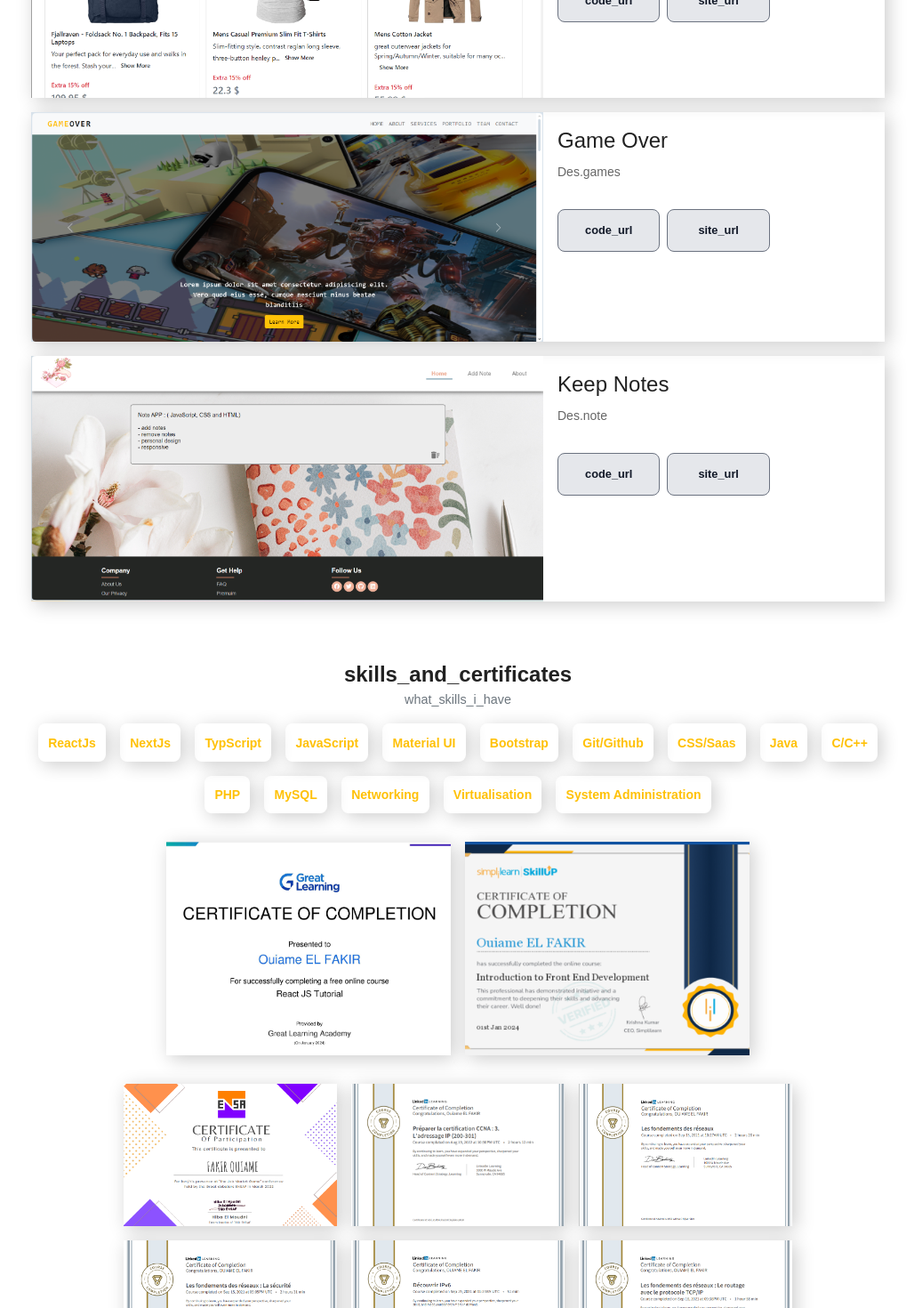
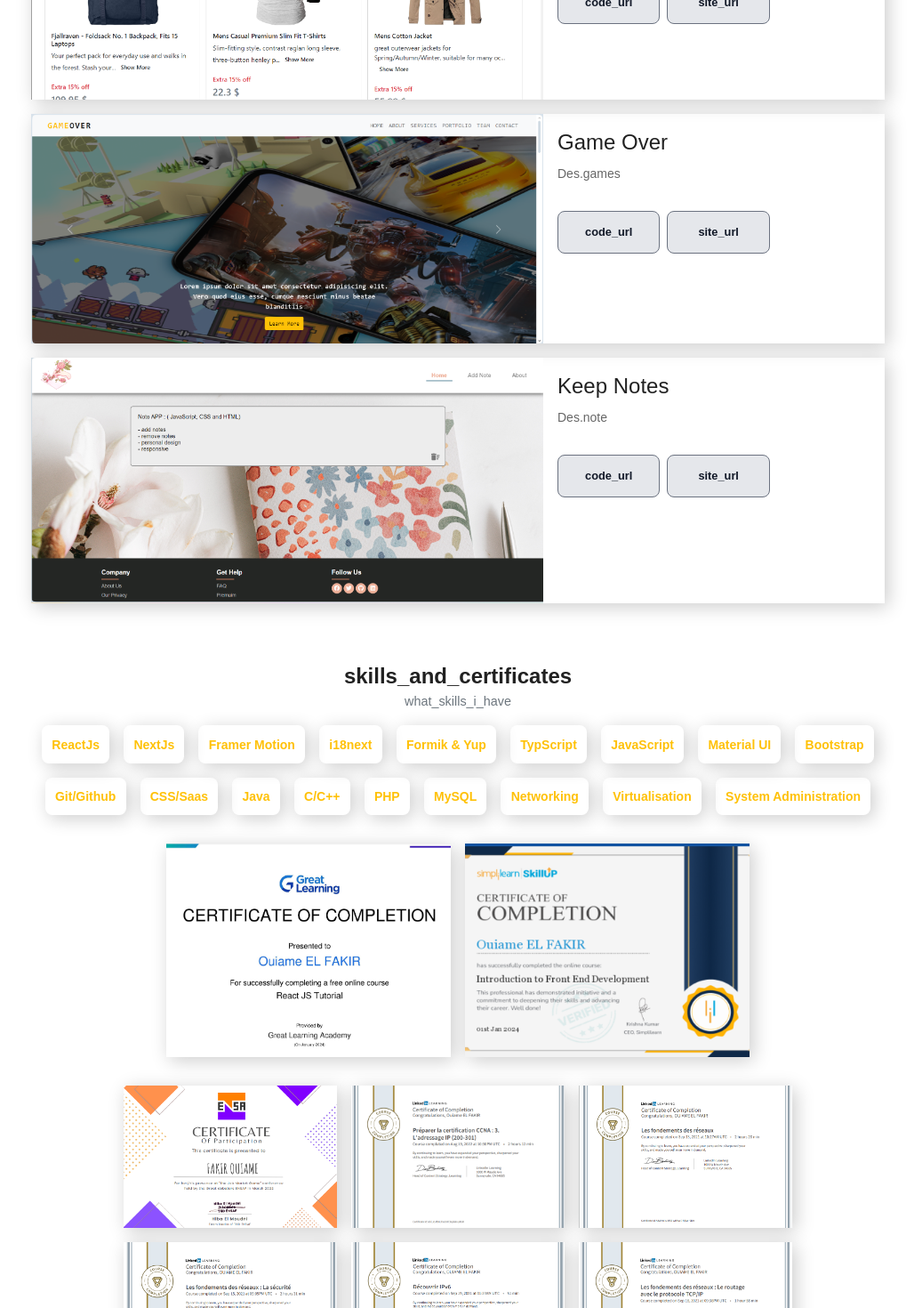
Before and after one commit to OuiameFakir/ouiamefakir-portfolio, a Next.js app: page /en in a window 1280 px wide. Shown: the part 1140-2610 px from the top of the page at 89% size, without its empty margins (125-1162 px from the left). Built offline with nearby package versions, Linux system fonts and the light colour scheme; what i18next-resources-to-backend would draw is missing.

Commit message:
add some animations using Framer Motion

```diff
--- a/_assets/variables/skillsData.ts
+++ b/_assets/variables/skillsData.ts
@@ -9,54 +9,66 @@ export const skillsData = [
   },
   {
     id: 3,
+    skill: "Framer Motion",
+  },
+  {
+    id: 4,
+    skill: "i18next",
+  },
+  {
+    id: 5,
+    skill: "Formik & Yup",
+  },
+  {
+    id: 6,
     skill: "TypScript",
   },
   {
-    id: 4,
+    id: 7,
     skill: "JavaScript",
   },
   {
-    id: 5,
+    id: 8,
     skill: "Material UI",
   },
   {
-    id: 6,
+    id: 9,
     skill: "Bootstrap",
   },
   {
-    id: 7,
+    id: 10,
     skill: "Git/Github",
   },
   {
-    id: 8,
+    id: 11,
     skill: "CSS/Saas",
   },
   {
-    id: 9,
+    id: 12,
     skill: "Java",
   },
   {
-    id: 10,
+    id: 13,
     skill: "C/C++",
   },
   {
-    id: 11,
+    id: 14,
     skill: "PHP",
   },
   {
-    id: 12,
+    id: 15,
     skill: "MySQL",
   },
   {
-    id: 13,
+    id: 16,
     skill: "Networking",
   },
   {
-    id: 14,
+    id: 17,
     skill: "Virtualisation",
   },
   {
-    id: 15,
+    id: 18,
     skill: "System Administration",
   },
 ];
--- a/components/card/card.tsx
+++ b/components/card/card.tsx
@@ -8,7 +8,7 @@ import { StaticImageData } from "next/image";
 import { CardContainer, CardFooter } from "./card.style";
 import theme from "@/utils/theme";
 import { useTranslation } from "@/src/app/i18n/client";
-
+import { motion, useScroll, useTransform } from "framer-motion";
 export default function ProjectCard({
   lng,
   id,
@@ -27,8 +27,20 @@ export default function ProjectCard({
   site: string;
 }) {
   const { t } = useTranslation(lng, "projects");
+  const ref = React.useRef<HTMLDivElement>(null);
+  const { scrollYProgress } = useScroll({
+    target: ref,
+    offset: ["0 1", "1.33 1"],
+  });
+  const scaleProgress = useTransform(scrollYProgress, [0, 1], [0.7, 1]);
+  const opacityProgress = useTransform(scrollYProgress, [0, 1], [0.1, 1]);
   return (
-    <CardContainer key={id}>
+    <motion.div
+      key={id}
+      ref={ref}
+      style={{ scale: scaleProgress, opacity: opacityProgress }}
+    >
+      <CardContainer>
         <CardMedia
           component="img"
           image={img.src}
@@ -64,5 +76,6 @@ export default function ProjectCard({
           </CardFooter>
         </Box>
       </CardContainer>
+    </motion.div>
   );
 }
--- a/components/card/cardCertif.tsx
+++ b/components/card/cardCertif.tsx
@@ -6,6 +6,7 @@ import {
   CertifCardImgContainer,
   CertifCardPrincipalImgContainer,
 } from "./card.style";
+import { motion } from "framer-motion";
 
 export function CertifCardPrincipal({
   id,
@@ -14,7 +15,27 @@ export function CertifCardPrincipal({
   id: number;
   img: StaticImageData;
 }) {
+  const ref = React.useRef<HTMLDivElement>(null);
+  const certifAnimation = {
+    initial: {
+      opacity: 0,
+    },
+    animate: (id: number) => ({
+      opacity: 1,
+      transition: {
+        delay: 0.05 * id,
+      },
+    }),
+  };
   return (
+    <motion.div
+      key={id}
+      ref={ref}
+      variants={certifAnimation}
+      initial="initial"
+      whileInView="animate"
+      custom={id}
+    >
       <CertifCardContainer key={id}>
         <CertifCardPrincipalImgContainer>
           <CardMedia
@@ -24,10 +45,31 @@ export function CertifCardPrincipal({
           />
         </CertifCardPrincipalImgContainer>
       </CertifCardContainer>
+    </motion.div>
   );
 }
 export function CertifCard({ id, img }: { id: number; img: StaticImageData }) {
+  const ref = React.useRef<HTMLDivElement>(null);
+  const certifAnimation = {
+    initial: {
+      opacity: 0,
+    },
+    animate: (id: number) => ({
+      opacity: 1,
+      transition: {
+        delay: 0.05 * id,
+      },
+    }),
+  };
   return (
+    <motion.div
+      key={id}
+      ref={ref}
+      variants={certifAnimation}
+      initial="initial"
+      whileInView="animate"
+      custom={id}
+    >
       <CertifCardContainer key={id}>
         <CertifCardImgContainer>
           <CardMedia
@@ -37,5 +79,6 @@ export function CertifCard({ id, img }: { id: number; img: StaticImageData }) {
           />
         </CertifCardImgContainer>
       </CertifCardContainer>
+    </motion.div>
   );
 }
--- a/components/card/cardSkills.tsx
+++ b/components/card/cardSkills.tsx
@@ -1,7 +1,7 @@
 import * as React from "react";
 import { SkillsCardContainer } from "./card.style";
 import { Typography } from "@mui/material";
-
+import { motion } from "framer-motion";
 export default function SkillsCard({
   id,
   skill,
@@ -9,11 +9,34 @@ export default function SkillsCard({
   id: number;
   skill: string;
 }) {
+  const ref = React.useRef<HTMLDivElement>(null);
+  const skillsAnimation = {
+    initial: {
+      opacity: 0,
+      y: 100,
+    },
+    animate: (id: number) => ({
+      opacity: 1,
+      y: 0,
+      transition: {
+        delay: 0.05 * id,
+      },
+    }),
+  };
   return (
-    <SkillsCardContainer key={id}>
-      <Typography variant="body2" className="fw-bold text-warning">
-        {skill}
-      </Typography>
-    </SkillsCardContainer>
+    <motion.div
+      key={id}
+      ref={ref}
+      variants={skillsAnimation}
+      initial="initial"
+      whileInView="animate"
+      custom={id}
+    >
+      <SkillsCardContainer>
+        <Typography variant="body2" className="fw-bold text-warning">
+          {skill}
+        </Typography>
+      </SkillsCardContainer>
+    </motion.div>
   );
 }
--- a/components/lngSwitcher/lang.tsx
+++ b/components/lngSwitcher/lang.tsx
@@ -7,7 +7,11 @@ import { LngSelectContainer, StyledFormControl } from "./lang.style";
 const LngSwitcher = ({ lng, path }: { lng: string; path?: string }) => {
   const { t } = useTranslation(lng, "common");
   return (
-    <StyledFormControl fullWidth variant="standard">
+    <StyledFormControl
+      fullWidth
+      variant="standard"
+      style={{ minWidth: "120px" }}
+    >
       <Select
         value="langues"
         onChange={(e) => {
--- a/package.json
+++ b/package.json
@@ -19,7 +19,7 @@
     "@fortawesome/react-fontawesome": "github:fortawesome/react-fontawesome",
     "@mui/material": "^5.15.5",
     "@mui/material-nextjs": "^5.15.5",
-    "bootstrap": "^5.3.2",
+    "bootstrap": "^5.3.3",
     "emotion": "^11.0.0",
     "fortawesome": "^0.0.1-security",
     "framer-motion": "^11.0.8",
--- a/src/app/[lng]/page.tsx
+++ b/src/app/[lng]/page.tsx
@@ -1,3 +1,4 @@
+"use client";
 import "@fortawesome/fontawesome-free/css/all.min.css";
 import Contact from "./components/contact";
 import Projects from "./components/projects";
@@ -9,6 +10,7 @@ export default function Home({ params: { lng } }: { params: { lng: string } }) {
   return (
     <main>
       <Navbar lng={lng} />
+
       <section id="about" className="section">
         <About lng={lng} />
       </section>
--- a/src/app/i18n/locales/en/about.json
+++ b/src/app/i18n/locales/en/about.json
@@ -1,7 +1,7 @@
 {
   "about_me": "About Me",
   "hello": "Hello I am",
-  "about_me_description": "An enthusiastic Front-End Developer dedicated to crafting captivating and intuitive web solutions. I have sharpened my expertise in NextJS,vReactJS, TypeScript, Bootstrap, SaaS, CSS, and HTML.",
+  "about_me_description": "An enthusiastic Front-End Developer dedicated to crafting captivating and intuitive web solutions. I have sharpened my expertise in Next.js, ReactJS, TypeScript, Material UI, Framer Motion, i18next, Bootstrap and Responsive Design.",
   "resume_en": "My resume in English",
   "resume_fr": "My resume in French"
 }
--- a/src/app/i18n/locales/fr/about.json
+++ b/src/app/i18n/locales/fr/about.json
@@ -1,7 +1,7 @@
 {
   "about_me": "Qui je suis",
   "hello": "Bonjour, je suis",
-  "about_me_description": "Un développeur Front-End enthousiaste dédié à créer des solutions web captivantes et intuitives. J'ai affiné mon expertise en NextJS, ReactJS, TypeScript, Bootstrap, SaaS, CSS et HTML.",
+  "about_me_description": "Une développeuse Front-End enthousiaste, dédiée à créer des solutions web captivantes et intuitives. J'ai affiné mon expertise en Next.js, ReactJS, TypeScript, Material UI, Framer Motion, i18next, Bootstrap et en design responsive.",
   "resume_en": "Mon CV en anglais",
   "resume_fr": "Mon CV en français"
 }
--- a/src/app/i18n/locales/fr/contact.json
+++ b/src/app/i18n/locales/fr/contact.json
@@ -2,5 +2,5 @@
   "contact_me": "Me contacter",
   "get_in_touch": "Contactez-moi via",
   "tnx": "Merci de visiter mon portfolio 😊!",
-  "contact_text": "Je suis ravie de vous connecter. Que vous ayez une question sur mon travail, que vous souhaitiez collaborer sur un projet, ou simplement dire bonjour 👋, je serais ravie de vous entendre. N'hésitez pas à me contacter. Je ferai de mon mieux pour vous répondre dans les plus brefs délais. Au plaisir de vous entendre ! Je suis toujours ouverte aux nouvelles opportunités et enthousiaste à l'idée de me connecter avec d'autres passionnés du domaine."
+  "contact_text": "Je suis heureuse de vous accueillir ici. Que vous ayez une question sur mon travail, que vous vouliez travailler ensemble sur un projet ou simplement dire bonjour 👋. N'hésitez pas à me contacter, je répondrai dès que possible. Au plaisir de vous lire ! Je suis toujours ouverte à de nouvelles opportunités et enthousiaste à l'idée de rencontrer d'autres passionnés du domaine."
 }
--- a/src/app/i18n/settings.ts
+++ b/src/app/i18n/settings.ts
@@ -1,5 +1,5 @@
-export const fallbackLng = "fr";
-export const languages = [fallbackLng, "en"];
+export const fallbackLng = "en";
+export const languages = [fallbackLng, "fr"];
 export const defaultNS = "translation";
 export const cookieName = "i18next";
 
```
Also changed, not shown: src/app/[lng]/components/Navbar.tsx (+19 -7 lines), 1 other file (tests, documents, lock files or other folders). Lines whose indentation alone changed are shown as unchanged.
